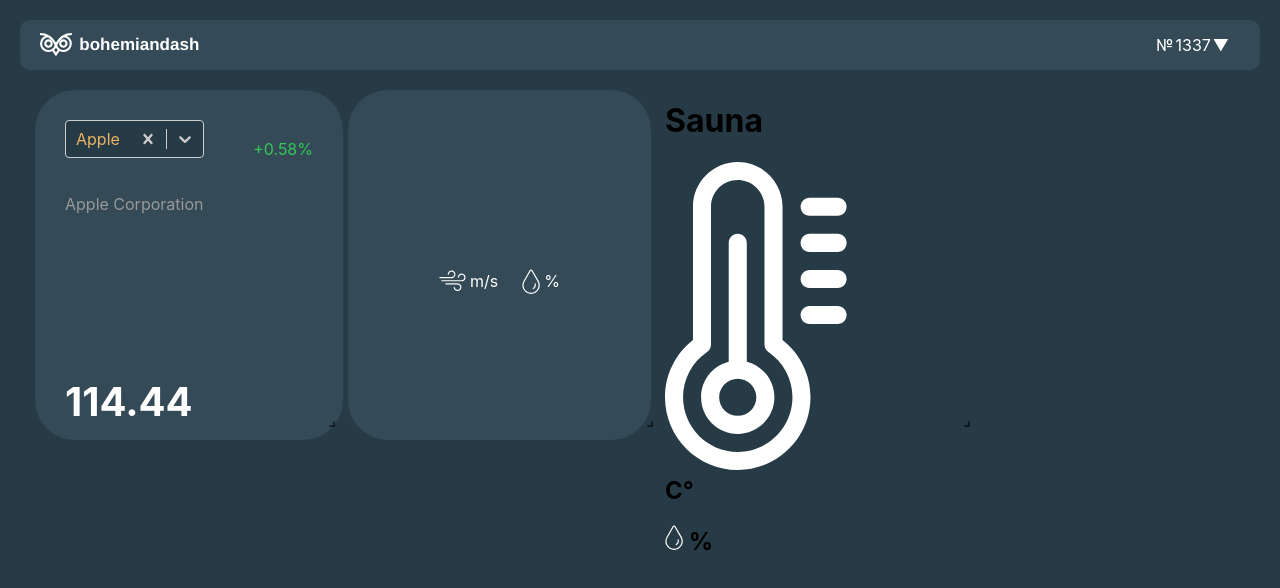
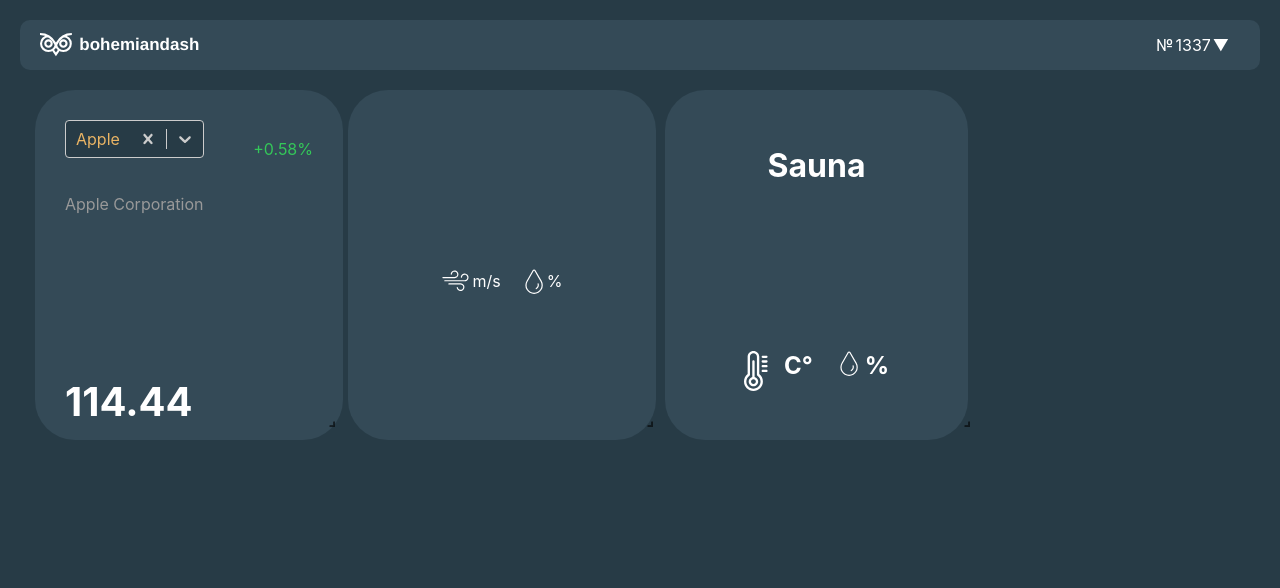
Before and after one commit to jonagull/bohemian-dash, a React (Create React App) app: page / in a window 1280 px wide. Shown: the top 588 px of the page. Built offline with nearby package versions, Linux system fonts and the light colour scheme; no server answers.

Commit message:
Added styling to saunawidget

```diff
--- a/src/scss/app.scss
+++ b/src/scss/app.scss
@@ -31,7 +31,6 @@ body {
   -moz-osx-font-smoothing: grayscale;
   padding: 20px;
 }
-
 .react-grid-item.react-grid-placeholder {
   background: white;
   border-radius: 40px;
@@ -76,11 +75,60 @@ body {
   }
 }
 
+.sauna-widget__wrapper {
+  padding: 30px;
+  margin: 10px 5px 0 0;
+  height: 100%;
+  background-color: $widget-color;
+  border-radius: 40px;
+  color: $primary-fill-color;
+  display: flex;
+  flex-direction: column;
+  align-items: center;
+
+  .title__container {
+    margin: 5px;
+  }
+
+  .sauna-chart__container {
+    width: 100%;
+    height: 120px;
+    margin-top: 100px;
+  }
+
+  .sauna-metrics__container {
+    height: 100%;
+    width: 100%;
+
+    .stats__container {
+      display: flex;
+      justify-content: center;
+
+      .humid__container {
+        display: flex;
+        margin: 10px;
+
+        span {
+          margin-left: 7px;
+        }
+      }
+      .temperature__container {
+        display: flex;
+        margin: 10px;
+        svg {
+          height: 40px;
+          width: 40px;
+        }
+      }
+    }
+  }
+}
+
 .weather-widget__wrapper {
   padding: 30px;
   margin: 10px 5px 0 0;
   height: 100%;
-  flex: 1;
+  width: 100%;
   background-color: $widget-color;
   border-radius: 40px;
   color: $primary-fill-color;
@@ -125,10 +173,9 @@ body {
 
 .stock-widget__wrapper {
   padding: 30px;
-  flex: 1;
-  margin: 10px 0 0 5px;
   height: 100%;
   width: 100%;
+  margin: 10px 0 0 5px;
   background-color: $widget-color;
   border-radius: 40px;
   color: white;
```
